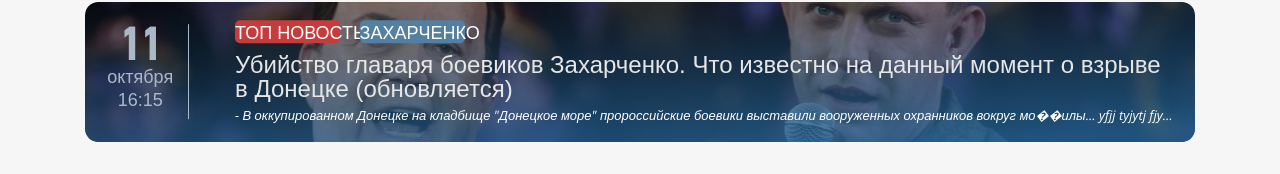
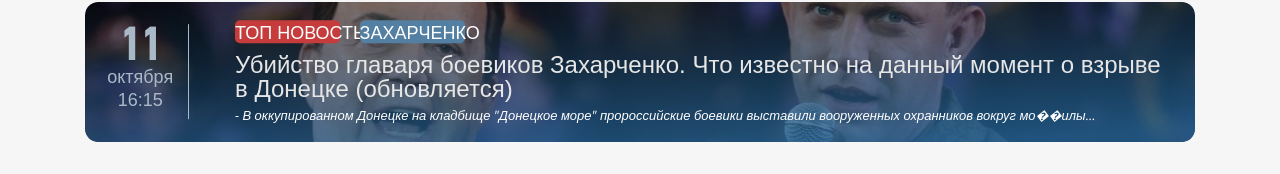
Before and after one commit to BondYuriy/qha, a website: page src/index.html in a window 1280 px wide. Shown: the part 215-389 px from the top of the page. Drawn offline with nearby package versions, Linux system fonts and the light colour scheme; files that its build step writes are made by us from their sources; files whose address does not match are found by name; a web font is replaced by a local one.

Commit message:
adds 992px

```diff
--- a/src/index.html
+++ b/src/index.html
@@ -160,7 +160,7 @@
                     данный момент о
                     взрыве в Донецке (обновляется)</a>
                   <p>- В оккупированном Донецке на кладбище "Донецкое море" пророссийские боевики выставили вооруженных
-                    охранников вокруг мо��илы… yfjj tyjytj fjyydj fthjrh srthrtht</p>
+                    охранников вокруг мо��илы… </p>
                 </div>
               </div>
             </div>
```
Also changed, not shown: build/index.html.
